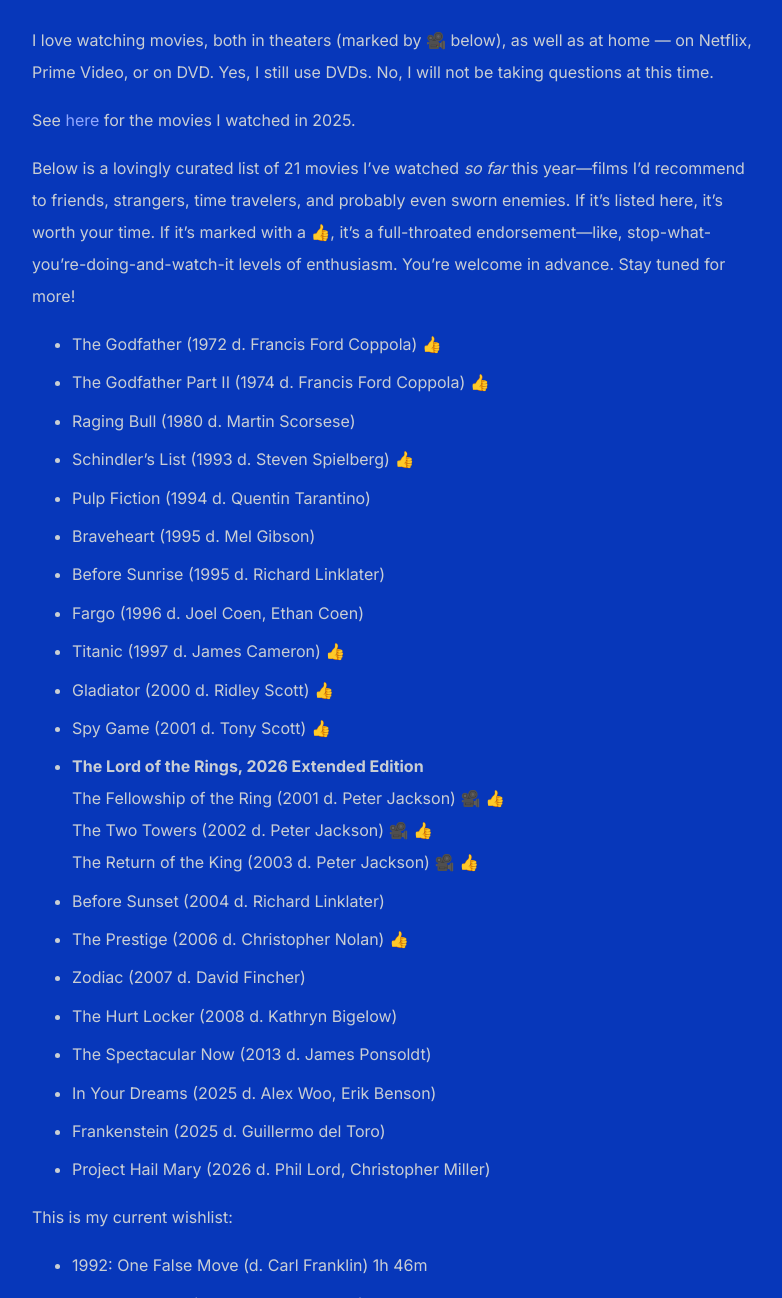
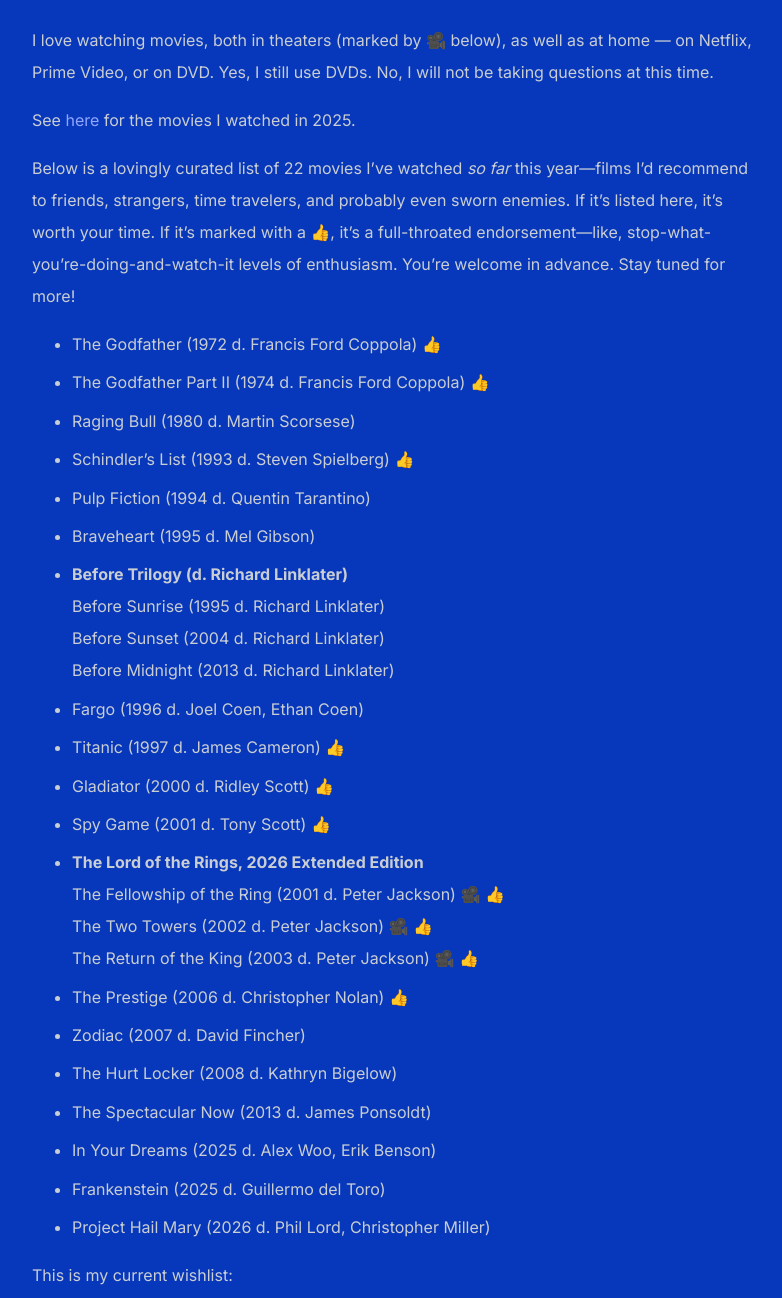
Before and after one commit to shihankanungo/shihankanungo.github.io, a Jekyll site: the page built from movies.md, in a window 1280 px wide and 1400 px high, scrolled down 898 px, cut to the strip 102-1400 px from the top of the window. Shown: the whole strip, without its empty margins (248-1030 px from the left). Built offline with Jekyll 4.4.1, drawn with Linux system fonts in a browser that asks for light colours.

Commit message:
Update movies.md

```diff
--- a/movies.md
+++ b/movies.md
@@ -14,7 +14,7 @@
 
 See [here](https://shihankanungo.github.io/wrapped-2025#movies) for the movies I watched in 2025.
 
-Below is a lovingly curated list of 21 movies I've watched *so far* this year&mdash;films I'd recommend to friends, strangers, time travelers, and probably even sworn enemies. If it’s listed here, it’s worth your time. If it’s marked with a 👍, it's a full-throated endorsement&mdash;like, stop-what-you're-doing-and-watch-it levels of enthusiasm. You're welcome in advance. Stay tuned for more!
+Below is a lovingly curated list of 22 movies I've watched *so far* this year&mdash;films I'd recommend to friends, strangers, time travelers, and probably even sworn enemies. If it’s listed here, it’s worth your time. If it’s marked with a 👍, it's a full-throated endorsement&mdash;like, stop-what-you're-doing-and-watch-it levels of enthusiasm. You're welcome in advance. Stay tuned for more!
 
 - The Godfather (1972 d. Francis Ford Coppola) 👍
 - The Godfather Part II (1974 d. Francis Ford Coppola) 👍
@@ -22,7 +22,10 @@
 - Schindler's List (1993 d. Steven Spielberg) 👍
 - Pulp Fiction (1994 d. Quentin Tarantino)
 - Braveheart (1995 d. Mel Gibson)
-- Before Sunrise (1995 d. Richard Linklater)
+- **Before Trilogy (d. Richard Linklater)** <br>
+  Before Sunrise (1995 d. Richard Linklater) <br>
+  Before Sunset (2004 d. Richard Linklater) <br>
+  Before Midnight (2013 d. Richard Linklater) <br>
 - Fargo (1996 d. Joel Coen, Ethan Coen)
 - Titanic (1997 d. James Cameron) 👍
 - Gladiator (2000 d. Ridley Scott) 👍
```
Also changed, not shown: other parts of movies.md (+0 -1 lines).
